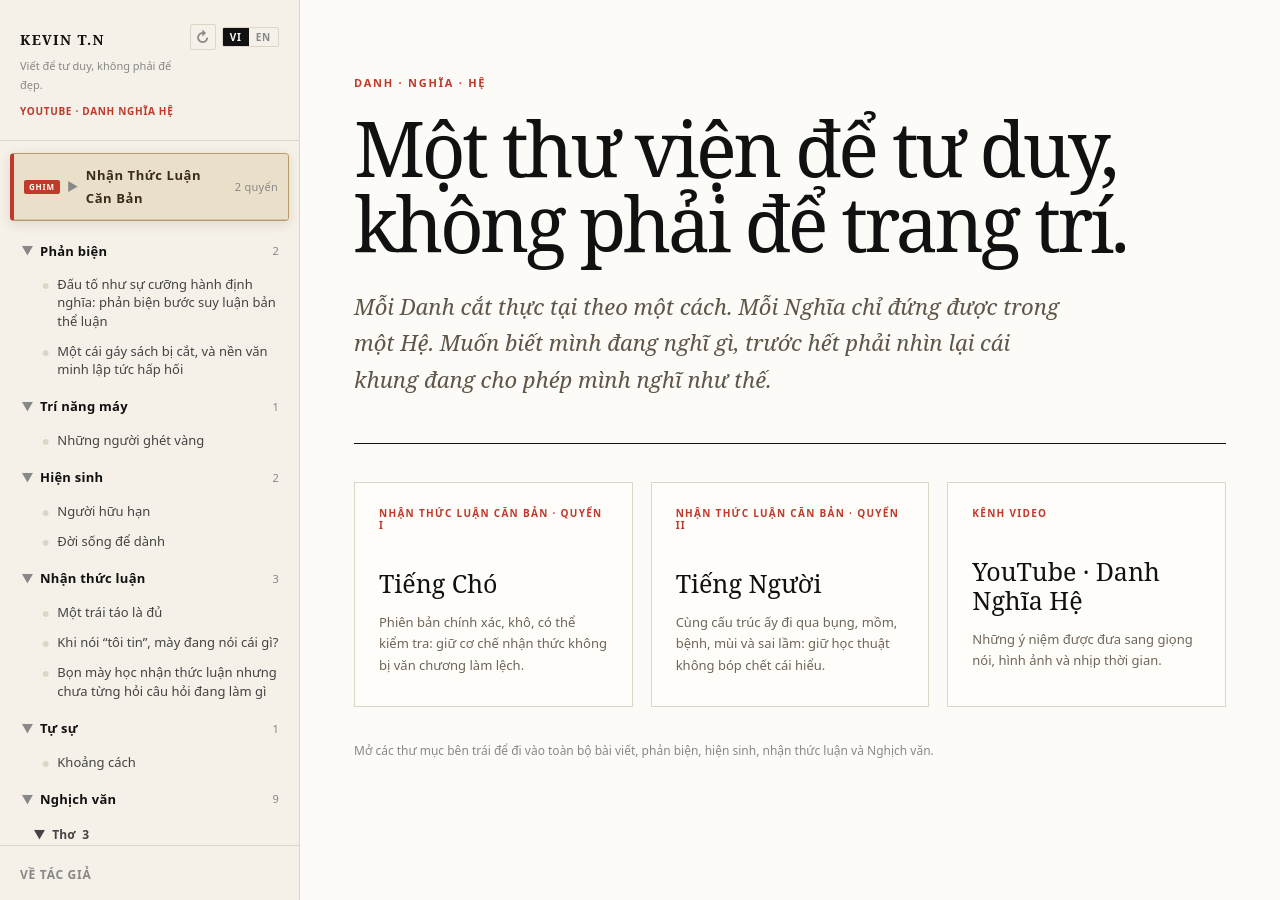
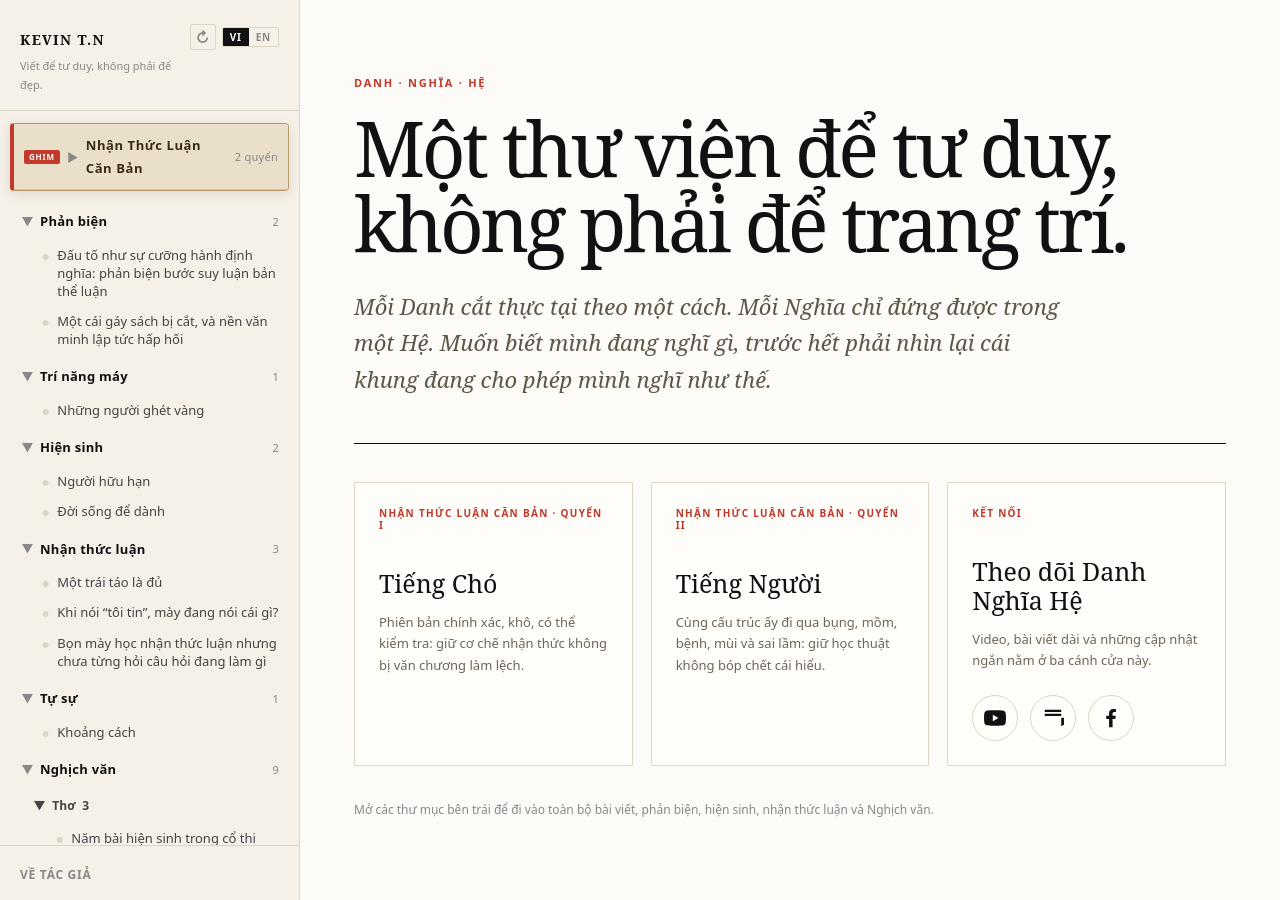
Before and after one commit to jkdkr2439/jkdkr2439.github.io, a Jekyll site: the page built from index.html, in a window 1280 px wide. Built offline with Jekyll 4.4.1, drawn with Linux system fonts in a browser that asks for light colours.

Commit message:
Add social links to homepage

```diff
--- a/index.html
+++ b/index.html
@@ -81,23 +81,6 @@ body {
   color: var(--muted);
   font-family: system-ui, -apple-system, sans-serif;
   margin-top: 2px;
-}
-
-.sidebar-channel {
-  display: inline-block;
-  margin-top: 7px;
-  color: var(--red);
-  font: 700 10px/1.35 system-ui, -apple-system, sans-serif;
-  letter-spacing: 0.07em;
-  text-decoration: none;
-  text-transform: uppercase;
-}
-
-.sidebar-channel:hover,
-.sidebar-channel:focus-visible {
-  color: var(--ink);
-  text-decoration: underline;
-  text-underline-offset: 3px;
 }
 
 /* TREE */
@@ -439,6 +422,23 @@ body {
 .home-card-label { display: block; margin-bottom: 38px; color: var(--red); font: 800 10px/1.2 system-ui, -apple-system, sans-serif; letter-spacing: 0.13em; text-transform: uppercase; }
 .home-card h2 { margin-bottom: 14px; font-size: 25px; font-weight: 400; line-height: 1.15; }
 .home-card p { color: #6f6558; font: 13px/1.65 system-ui, -apple-system, sans-serif; }
+.home-social-card { display: flex; flex-direction: column; }
+.home-social-card .home-card-label { margin-bottom: 38px; }
+.social-links { display: flex; gap: 12px; margin-top: auto; padding-top: 24px; }
+.social-icon {
+  display: inline-flex;
+  width: 46px;
+  height: 46px;
+  align-items: center;
+  justify-content: center;
+  border: 1px solid var(--border);
+  border-radius: 50%;
+  color: var(--ink);
+  text-decoration: none;
+  transition: color 0.15s, border-color 0.15s, background 0.15s, transform 0.15s;
+}
+.social-icon:hover, .social-icon:focus-visible { color: #fffdfa; border-color: var(--red); background: var(--red); transform: translateY(-2px); }
+.social-icon svg { width: 22px; height: 22px; fill: currentColor; }
 .home-note { margin-top: 34px; color: var(--muted); font: 12px/1.6 system-ui, -apple-system, sans-serif; }
 
 .reader-meta {
@@ -718,7 +718,6 @@ body {
         <div>
           <a class="sidebar-logo" href="{{ '/' | relative_url }}" data-action="show-home" data-vi-label="Về trang chủ Kevin T.N" data-en-label="Go to Kevin T.N homepage" aria-label="Về trang chủ Kevin T.N">Kevin T.N</a>
           <div class="sidebar-tagline" data-vi="Viết để tư duy, không phải để đẹp." data-en="Writing to think, not to decorate.">Viết để tư duy, không phải để đẹp.</div>
-          <a class="sidebar-channel" href="https://www.youtube.com/@danhnghiahe" target="_blank" rel="noopener noreferrer" data-vi="YouTube · Danh Nghĩa Hệ" data-en="YouTube · Name Meaning System">YouTube · Danh Nghĩa Hệ</a>
         </div>
         <div class="sidebar-controls">
           <button type="button" class="refresh-library" data-action="refresh-library" data-vi-label="Làm mới thư viện" data-en-label="Refresh library" aria-label="Làm mới thư viện" title="Làm mới thư viện">&#x21BB;</button>
@@ -922,11 +921,22 @@ body {
           <h2 data-vi="Tiếng Người" data-en="The Human Language">Tiếng Người</h2>
           <p data-vi="Cùng cấu trúc ấy đi qua bụng, mồm, bệnh, mùi và sai lầm: giữ học thuật không bóp chết cái hiểu." data-en="The same structure passing through the gut, mouth, illness, smell, and error: keeping scholarship from strangling understanding.">Cùng cấu trúc ấy đi qua bụng, mồm, bệnh, mùi và sai lầm: giữ học thuật không bóp chết cái hiểu.</p>
         </a>
-        <a class="home-card" href="https://www.youtube.com/@danhnghiahe" target="_blank" rel="noopener noreferrer">
-          <span class="home-card-label" data-vi="KÊNH VIDEO" data-en="VIDEO CHANNEL">KÊNH VIDEO</span>
-          <h2>YouTube · Danh Nghĩa Hệ</h2>
-          <p data-vi="Những ý niệm được đưa sang giọng nói, hình ảnh và nhịp thời gian." data-en="Ideas carried into voice, image, and the rhythm of time.">Những ý niệm được đưa sang giọng nói, hình ảnh và nhịp thời gian.</p>
-        </a>
+        <section class="home-card home-social-card">
+          <span class="home-card-label" data-vi="KẾT NỐI" data-en="CONNECT">KẾT NỐI</span>
+          <h2 data-vi="Theo dõi Danh Nghĩa Hệ" data-en="Follow Name Meaning System">Theo dõi Danh Nghĩa Hệ</h2>
+          <p data-vi="Video, bài viết dài và những cập nhật ngắn nằm ở ba cánh cửa này." data-en="Video, long-form writing, and shorter updates live behind these three doors.">Video, bài viết dài và những cập nhật ngắn nằm ở ba cánh cửa này.</p>
+          <div class="social-links">
+            <a class="social-icon" href="https://www.youtube.com/@danhnghiahe" target="_blank" rel="noopener noreferrer" aria-label="YouTube – Danh Nghĩa Hệ" title="YouTube">
+              <svg viewBox="0 0 24 24" aria-hidden="true"><path d="M23.5 6.2a3 3 0 0 0-2.1-2.1C19.5 3.6 12 3.6 12 3.6s-7.5 0-9.4.5A3 3 0 0 0 .5 6.2 31 31 0 0 0 0 12a31 31 0 0 0 .5 5.8 3 3 0 0 0 2.1 2.1c1.9.5 9.4.5 9.4.5s7.5 0 9.4-.5a3 3 0 0 0 2.1-2.1A31 31 0 0 0 24 12a31 31 0 0 0-.5-5.8ZM9.6 15.6V8.4l6.2 3.6-6.2 3.6Z"/></svg>
+            </a>
+            <a class="social-icon" href="https://substack.com/@kevin595311" target="_blank" rel="noopener noreferrer" aria-label="Substack – Kevin" title="Substack">
+              <svg viewBox="0 0 24 24" aria-hidden="true"><path d="M3 3h18v2.4H3V3Zm0 4.3h18v2.4H3V7.3Zm0 4.3h18V21l9-5 9 5v-9.4Z"/></svg>
+            </a>
+            <a class="social-icon" href="https://www.facebook.com/profile.php?id=61579333393862" target="_blank" rel="noopener noreferrer" aria-label="Facebook – Kevin T.N" title="Facebook">
+              <svg viewBox="0 0 24 24" aria-hidden="true"><path d="M13.7 22v-9h3l.5-3.5h-3.5V7.3c0-1 .3-1.8 1.8-1.8h1.9V2.4c-.3 0-1.5-.1-2.8-.1-2.8 0-4.7 1.7-4.7 4.8v2.4H6.8V13h3.1v9h3.8Z"/></svg>
+            </a>
+          </div>
+        </section>
       </div>
       <p class="home-note" data-vi="Mở các thư mục bên trái để đi vào toàn bộ bài viết, phản biện, hiện sinh, nhận thức luận và Nghịch văn." data-en="Open the folders on the left to enter the full library of criticism, existential writing, epistemology, and literary mischief.">Mở các thư mục bên trái để đi vào toàn bộ bài viết, phản biện, hiện sinh, nhận thức luận và Nghịch văn.</p>
     </main>
```
